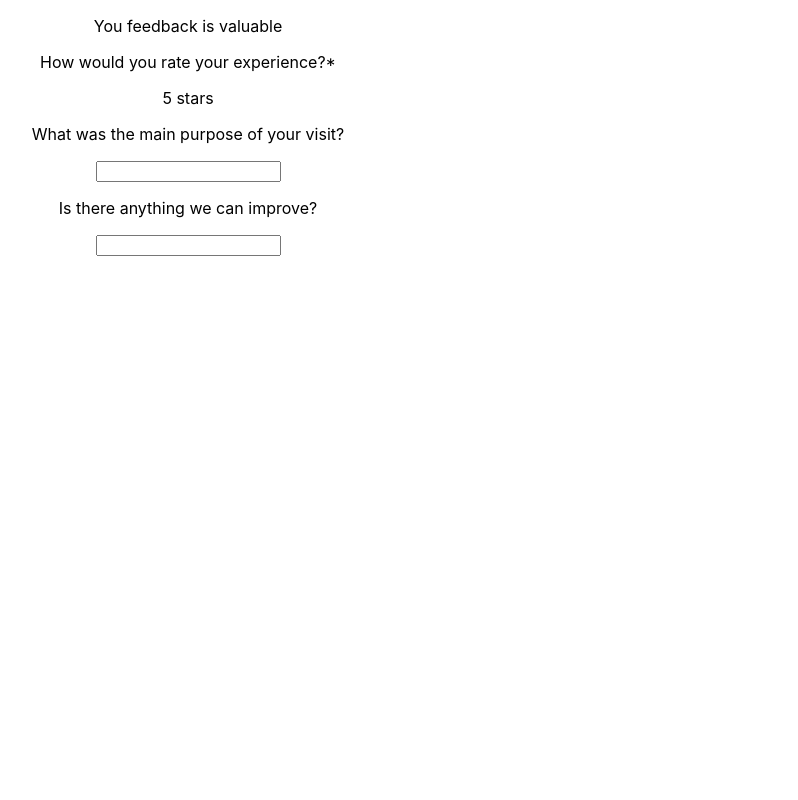
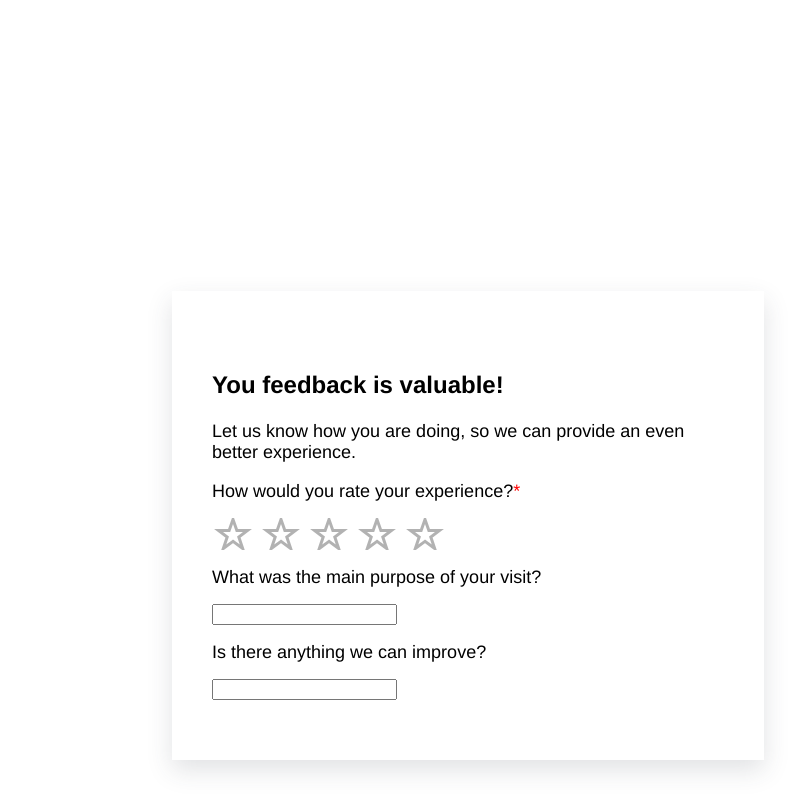
Before and after one commit to su0329/cleverer, a React (Create React App) app: page / in a window 1280 px wide. Shown: the whole page, without its empty margins (452-1250 px from the left). Built offline with nearby package versions, Linux system fonts and the light colour scheme.

Commit message:
star rating component

```diff
--- a/src/App.css
+++ b/src/App.css
@@ -1,3 +1,15 @@
-.App {
-  text-align: center;
+.title{
+    font-size: 24px;
+    line-height: 1.5;
+    font-weight: 900;
 }
+
+.subtitle{
+    font-size: 18px;
+    line-height: 1.2;
+}
+
+.red{
+    margin: 0;
+    color: red;
+}
--- a/src/component/Rating/index.css
+++ b/src/component/Rating/index.css
@@ -0,0 +1,54 @@
+#rating-widget {
+    position: fixed;
+    bottom: 5%;
+    right: 5%;
+    padding: 60px 40px;
+    box-shadow: 0 10px 24px 0 rgba(54, 61, 77, 0.15);
+    font-family: Sora, "Helvetica Neue", Helvetica, Arial, sans-serif;
+    max-width: 40%;
+    font-size: 18px;
+    line-height: 1;
+}
+
+.star-rating-radios {
+    display: flex;
+    flex-direction: row-reverse;
+    flex-wrap: nowrap;
+    justify-content: flex-end;
+}
+
+.star-rating-radios > input[type='radio'] {
+    margin: 0;
+    opacity: 0;
+    display: none;
+    cursor: pointer;
+    position: absolute;
+}
+
+.star-rating-radios > label {
+    width: 38px;
+    height: 32px;
+    padding: 0 8px 0 2px;
+    display: block;
+    margin: 0;
+}
+
+.star-rating-radios > label > svg {
+    fill: transparent;
+    color: black;
+    stroke: black;
+    stroke-opacity: 0.3;
+    stroke-width: 3;
+    width: 100%;
+    height: 100%;
+}
+
+.star-rating-radios > input[type='radio']:checked + label > svg {
+    fill: gold;
+    stroke: yellow;
+}
+
+label:hover > svg,label:hover ~ label > svg{
+    fill: gold;
+    stroke: yellow;
+}
--- a/src/component/Rating/index.tsx
+++ b/src/component/Rating/index.tsx
@@ -1,11 +1,78 @@
 import React from "react"
+import "./index.css"
+
+const StarIcon = React.memo(function StarIcon() {
+    return (
+        <svg viewBox="0 0 32 32">
+            <polygon points="16 23.369 6.333 30.5 10.2 19.09 1.5 12.434 12.133 12.434 16 1.5 19.867 12.434 30.5 12.434 21.8 19.09 25.667 30.5"></polygon>
+        </svg>
+    )
+})
+
+interface RatingRadioOptionProps {
+    value: number
+    isCheck: boolean
+    onClick: () => void
+}
+
+const RatingRadioOption = React.memo(function RatingRadioOption({value, isCheck, onClick}: RatingRadioOptionProps) {
+    return (
+        <>
+            <input type="radio" className="rating-radio" id={`rating-radio${value}`} value={value} checked={isCheck}/>
+            <label htmlFor={`rating-radio${value}`} onClick={onClick} >
+                <StarIcon />
+            </label>
+        </>
+    )
+})
+
+interface StarRatingRadioProps {
+    numberOfOptions: number
+    selectedValue: number
+    setSelectValue: Function
+}
+
+function StarRatingRadio({numberOfOptions: maxValue, selectedValue, setSelectValue}: StarRatingRadioProps) {
+    const onRadioOptionClick = React.useCallback((value: number) => {
+        if (selectedValue !== value){
+            // allow users to select a rating
+            setSelectValue(value);
+        } else {
+            // allow users to deselect a rating
+            setSelectValue(0);
+        }
+    }, [selectedValue, setSelectValue]);
+
+    // render options based on the maxValue specified
+    const options = React.useMemo(() => {
+        let otps: React.JSX.Element[] = [];
+
+        for (let i=maxValue; i>0; i--) {
+            otps.push(
+                <RatingRadioOption value={i} isCheck={selectedValue >= i} onClick={()=>onRadioOptionClick(i)}/>
+            )
+        }
+
+        return otps;
+    }, [maxValue, selectedValue, onRadioOptionClick])
+
+    return (
+        <div className="star-rating-radios">
+            {[...options]}
+        </div>
+    )
+}
 
 export default function RatingWidget() {
+    const [starRating, setStarRating] = React.useState(0);
     return (
-        <div>
-            <p>You feedback is valuable</p>
-            <p>How would you rate your experience?*</p>
-            <div>5 stars</div>
+        <div className="rating-widget" id="rating-widget">
+            <h1 className="title">You feedback is valuable!</h1>
+            <p className="subtitle"> Let us know how you are doing, so we can provide an even better experience.</p>
+            <p>How would you rate your experience?<label className="red">*</label></p>
+
+            <StarRatingRadio numberOfOptions={5} selectedValue={starRating} setSelectValue={setStarRating}/>
+
             <p>What was the main purpose of your visit?</p>
             <input></input>
             <p>Is there anything we can improve?</p>
```
